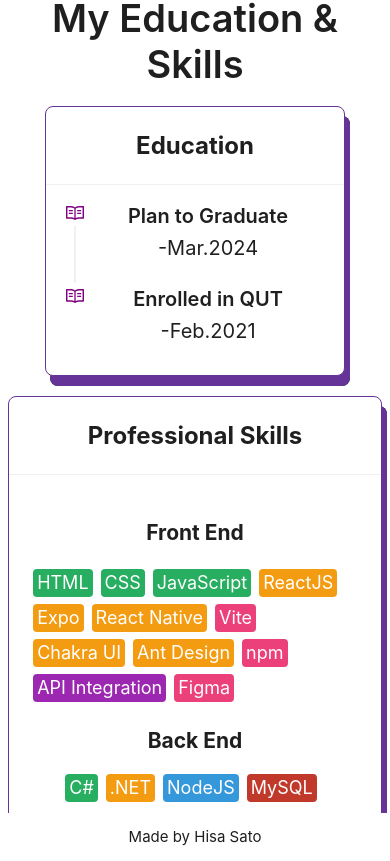
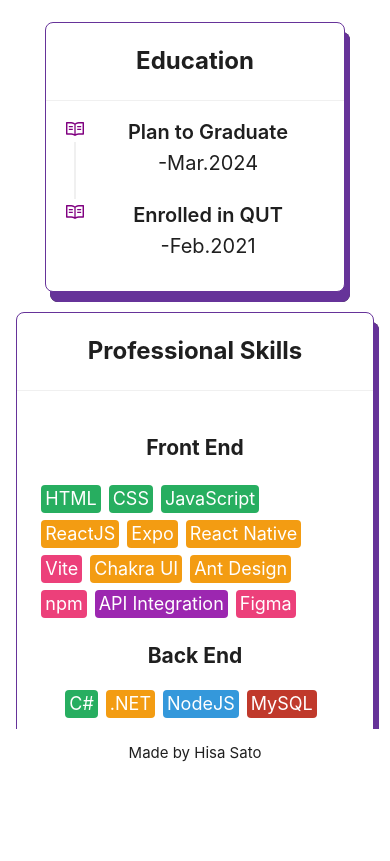
Before and after one commit to Hisa12/myportfolio, a React (Create React App) app: page / in a window 390 px wide. Shown: the part 1487-2348 px from the top of the page. After the commit the page ends 2264 px from the top, so only its background shows below. Built offline with nearby package versions, Linux system fonts and the light colour scheme.

Commit message:
fix responsive functions

```diff
--- a/src/Pages/Home.js
+++ b/src/Pages/Home.js
@@ -61,7 +61,7 @@ function Home() {
             <Col className="careerExp edu" xs={23} sm={20} md={10} xl={8}>
               <TimeLineComp />
             </Col>
-            <Col className="careerExp prof" xs={23} sm={20} md={10} xl={8}>
+            <Col className="careerExp prof" xs={22} sm={20} md={10} xl={8}>
               <SkillList />
             </Col>
           </Row>
--- a/src/Styles/Home.css
+++ b/src/Styles/Home.css
@@ -62,9 +62,12 @@
   }
 }
 
-@media screen and (max-width: 500px) {
+@media screen and (max-width: 400px) {
   .firstComp {
     height: 50vh;
+  }
+  .secondComp {
+    height: 90vh;
   }
   .thirdComp {
     padding-top: 40px;
```
